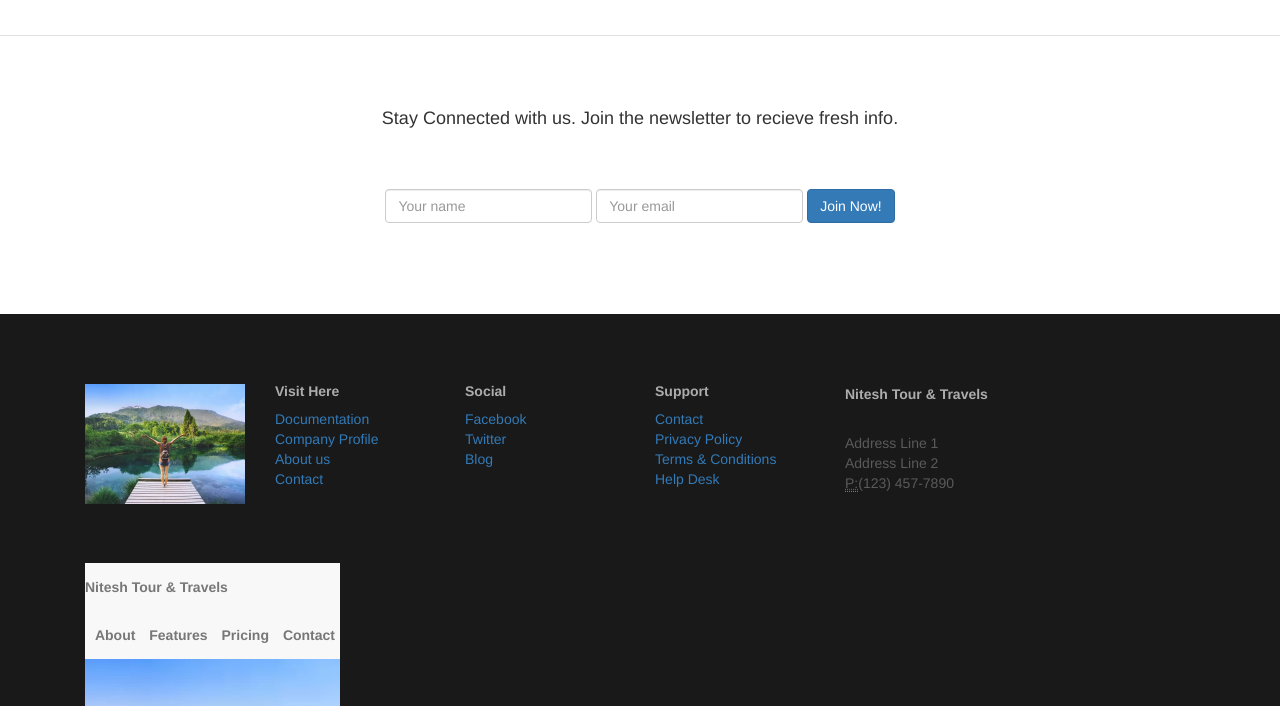
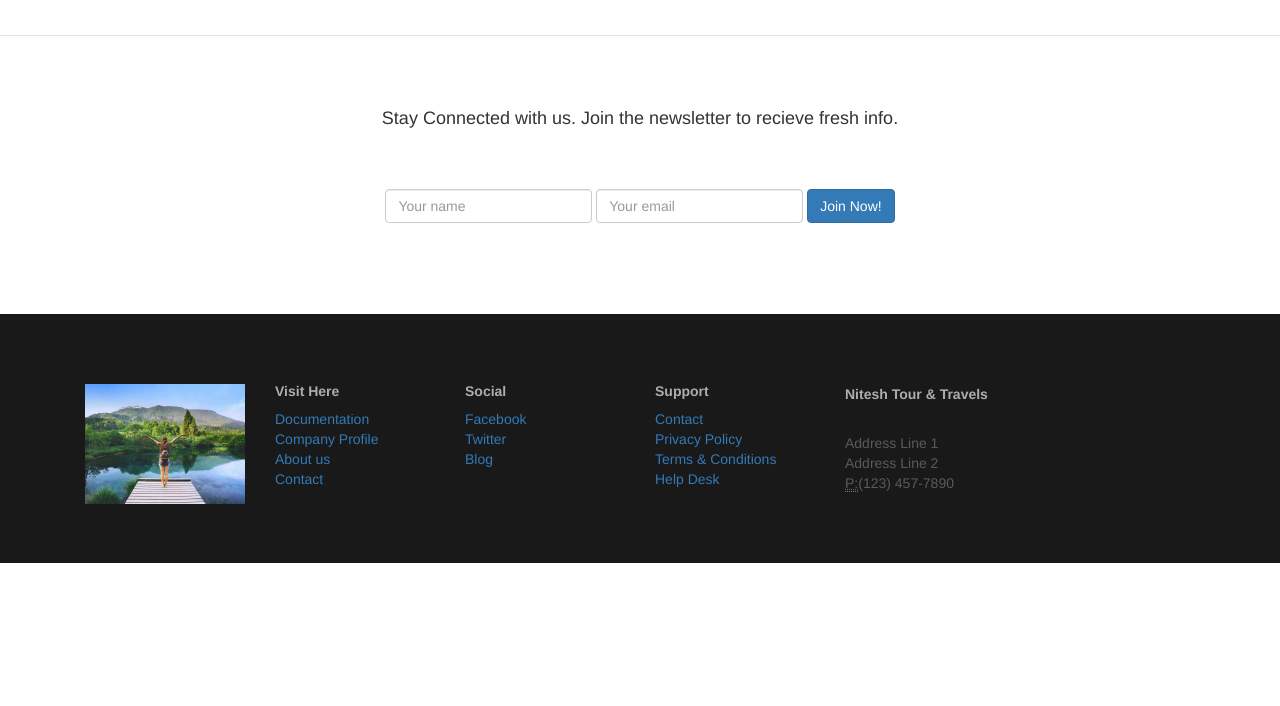
Before and after one commit to niteshk727/omnifood, a plain HTML site: page index.html in a window 1280 px wide. Shown: the part 2831-3537 px from the top of the page. After the commit the page ends 3394 px from the top, so only its background shows below. Drawn offline with Linux system fonts and the light colour scheme.

Commit message:
Update index.html

```diff
--- a/index.html
+++ b/index.html
@@ -271,11 +271,11 @@
                       <abbr title="Phone">P:</abbr>(123) 457-7890
                   </address>
               </div>
-              <div class="col-md-3">
+              <!--<div class="col-md-2">
                   <div class="embed-responsive embed-responsive-16by9">
                       <iframe class="embed-responsive-item" src="contact.html" allowfullscreen></iframe>
                   </div>
-              </div>
+              </div>-->
           </div>
       </footer>
     <script src="js/jquery.js" charset="utf-8"></script>
```
